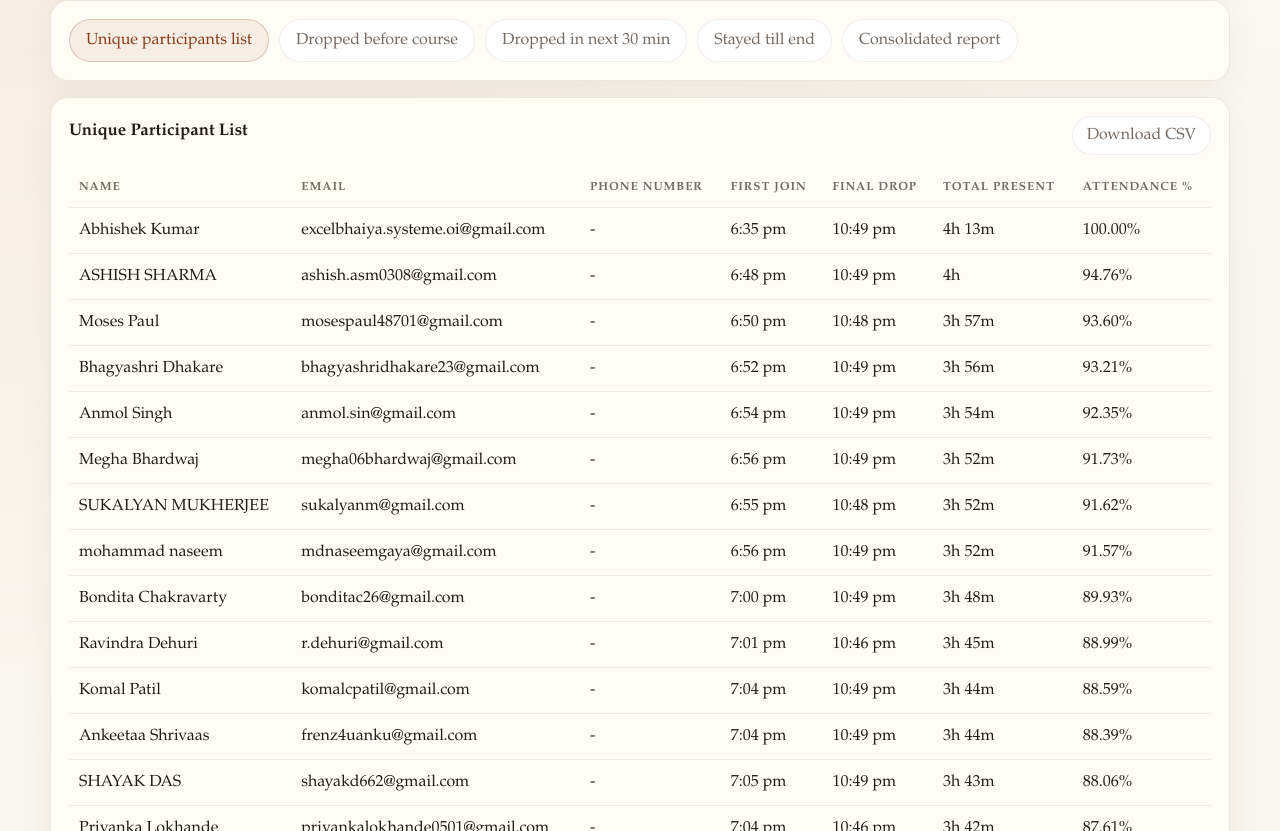
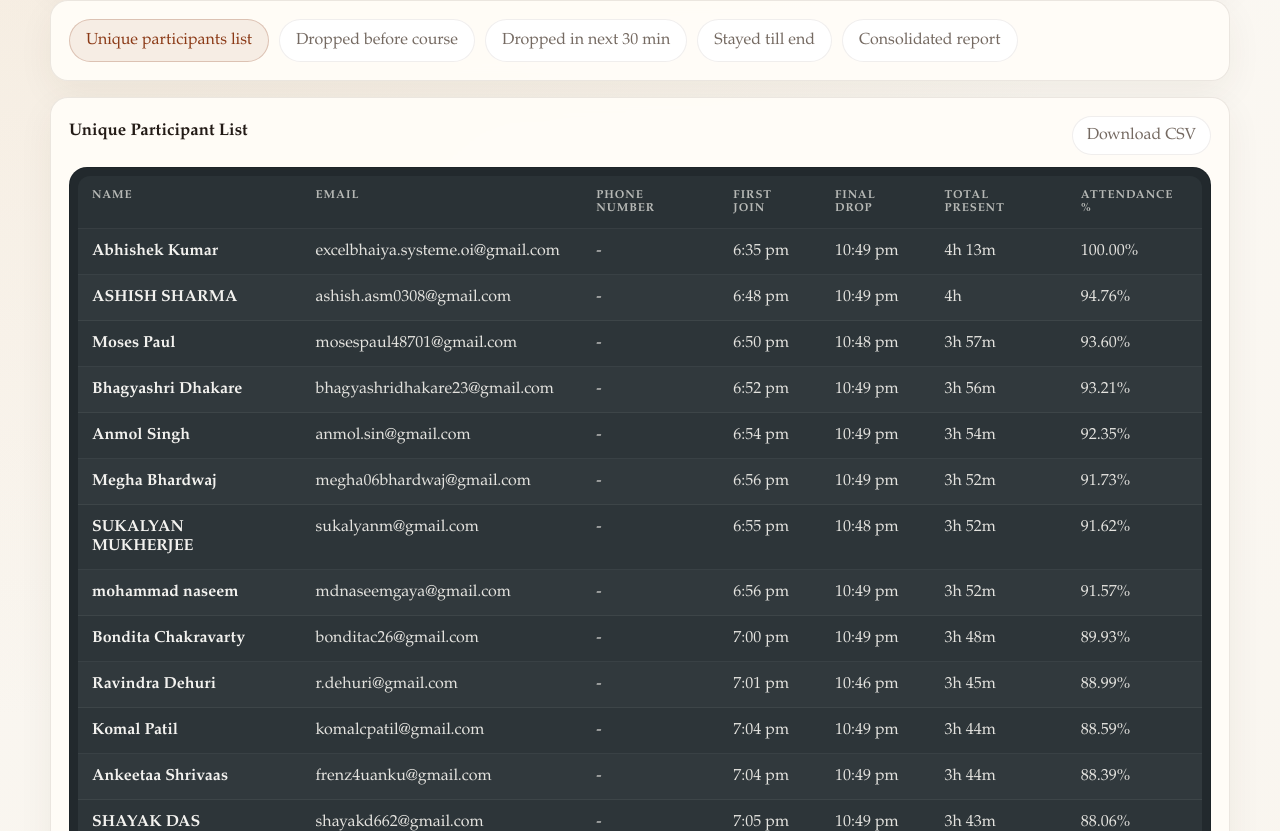
Before and after one commit to abhishek-dungen/Zoom-Attendace, a website: page site/index.html in a window 1280 px wide. Shown: the part 469-1300 px from the top of the page. Drawn offline with Linux system fonts and the light colour scheme.

Commit message:
Restyle report tables as list view

```diff
--- a/site/app.js
+++ b/site/app.js
@@ -149,7 +149,7 @@ function buildTable(headers, rows, emptyMessage) {
     .join("");
 
   return `
-    <table>
+    <table class="list-table">
       <thead>
         <tr>${tableHeaders}</tr>
       </thead>
--- a/site/index.html
+++ b/site/index.html
@@ -4,7 +4,7 @@
     <meta charset="UTF-8" />
     <meta name="viewport" content="width=device-width, initial-scale=1.0" />
     <title>Zoom Webinar Analysis</title>
-    <link rel="stylesheet" href="styles.css?v=20260529-8" />
+    <link rel="stylesheet" href="styles.css?v=20260529-9" />
   </head>
   <body>
     <main class="page">
@@ -167,6 +167,6 @@
       </section>
     </main>
 
-    <script type="module" src="app.js?v=20260529-8"></script>
+    <script type="module" src="app.js?v=20260529-9"></script>
   </body>
 </html>
--- a/site/styles.css
+++ b/site/styles.css
@@ -10,6 +10,14 @@
   --accent-soft: rgba(139, 58, 22, 0.08);
   --line: rgba(62, 43, 25, 0.08);
   --shadow: 0 12px 36px rgba(62, 43, 25, 0.06);
+  --list-shell: #22292d;
+  --list-head: #2a3236;
+  --list-row: #2d3539;
+  --list-row-alt: #31393d;
+  --list-row-hover: #394246;
+  --list-text: #f3f2ef;
+  --list-muted: #b7b9b6;
+  --list-line: rgba(255, 255, 255, 0.06);
 }
 
 * {
@@ -200,6 +208,10 @@ body {
 
 .table-wrap {
   overflow-x: auto;
+  border-radius: 18px;
+  background: var(--list-shell);
+  border: 1px solid rgba(17, 24, 28, 0.28);
+  padding: 8px;
 }
 
 .report-view {
@@ -210,33 +222,82 @@ body {
   display: block;
 }
 
-table {
+.list-table {
   width: 100%;
-  border-collapse: collapse;
+  border-collapse: separate;
+  border-spacing: 0;
   min-width: 940px;
+  color: var(--list-text);
 }
 
-th,
-td {
+.list-table th,
+.list-table td {
   text-align: left;
-  padding: 13px 10px;
-  border-bottom: 1px solid var(--line);
+  padding: 13px 14px;
   vertical-align: top;
 }
 
-th {
-  font-size: 0.74rem;
+.list-table thead th {
+  background: var(--list-head);
+  color: var(--list-muted);
+  font-size: 0.72rem;
   text-transform: uppercase;
   letter-spacing: 0.08em;
-  color: var(--muted);
+  font-weight: 600;
+  border-bottom: 1px solid var(--list-line);
 }
 
-.table-wrap table tr:last-child td {
+.list-table thead th:first-child {
+  border-top-left-radius: 12px;
+}
+
+.list-table thead th:last-child {
+  border-top-right-radius: 12px;
+}
+
+.list-table tbody tr:nth-child(odd) td {
+  background: var(--list-row);
+}
+
+.list-table tbody tr:nth-child(even) td {
+  background: var(--list-row-alt);
+}
+
+.list-table tbody tr:hover td {
+  background: var(--list-row-hover);
+}
+
+.list-table tbody td {
+  border-bottom: 1px solid var(--list-line);
+}
+
+.list-table tbody tr:last-child td {
   border-bottom: 0;
 }
 
+.list-table tbody tr:last-child td:first-child {
+  border-bottom-left-radius: 12px;
+}
+
+.list-table tbody tr:last-child td:last-child {
+  border-bottom-right-radius: 12px;
+}
+
+.list-table tbody td:first-child {
+  font-weight: 600;
+}
+
+.list-table tbody td:nth-child(2),
+.list-table tbody td:nth-child(3),
+.list-table tbody td:nth-child(4),
+.list-table tbody td:nth-child(5),
+.list-table tbody td:nth-child(6),
+.list-table tbody td:nth-child(7) {
+  color: #e4e3df;
+}
+
 .empty {
-  color: var(--muted);
+  color: var(--list-muted);
   text-align: center;
   padding: 28px;
 }
@@ -300,4 +361,9 @@ th {
   .chart-grid {
     grid-template-columns: 1fr;
   }
+
+  .table-wrap {
+    padding: 6px;
+    border-radius: 14px;
+  }
 }
```
